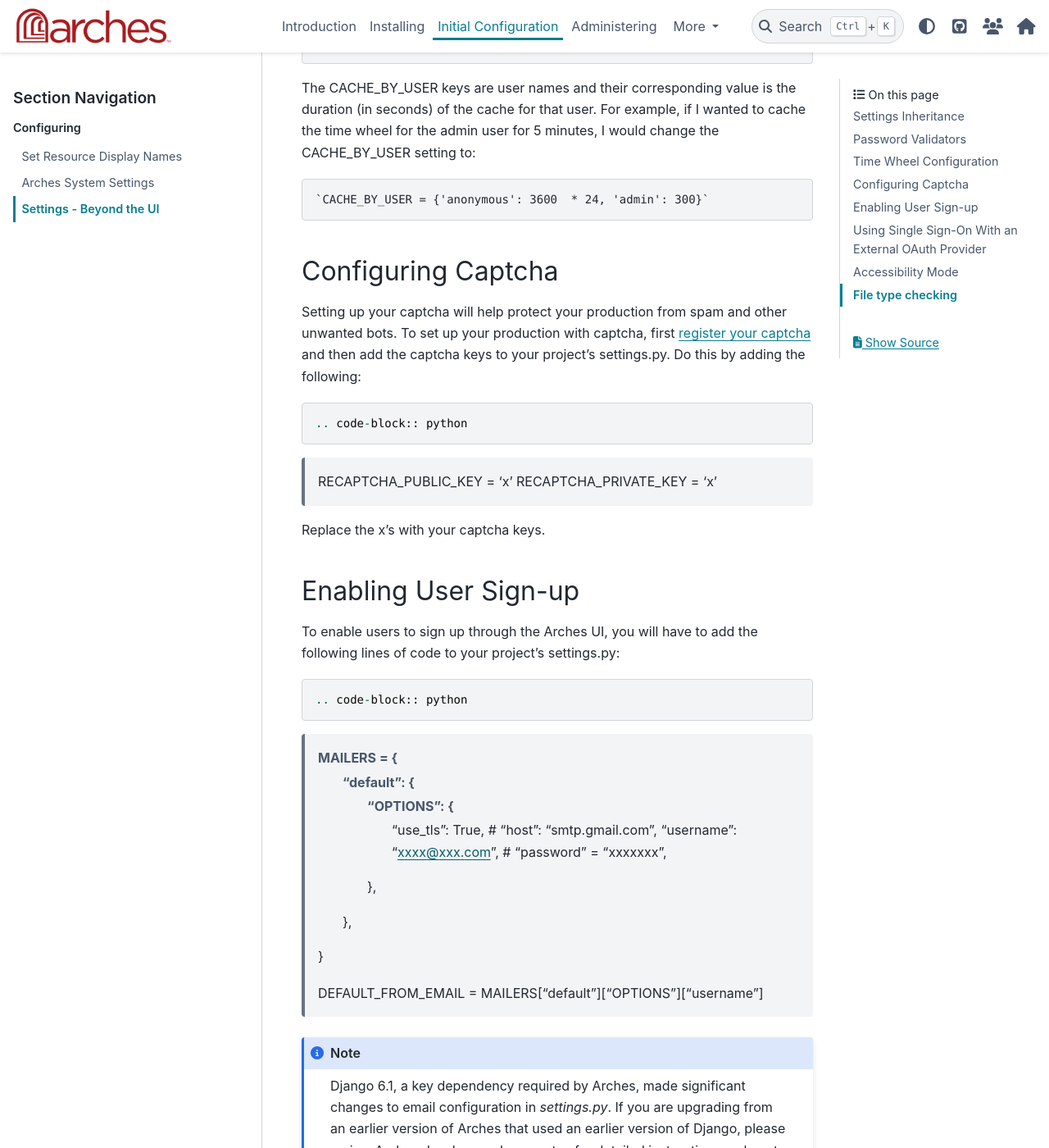
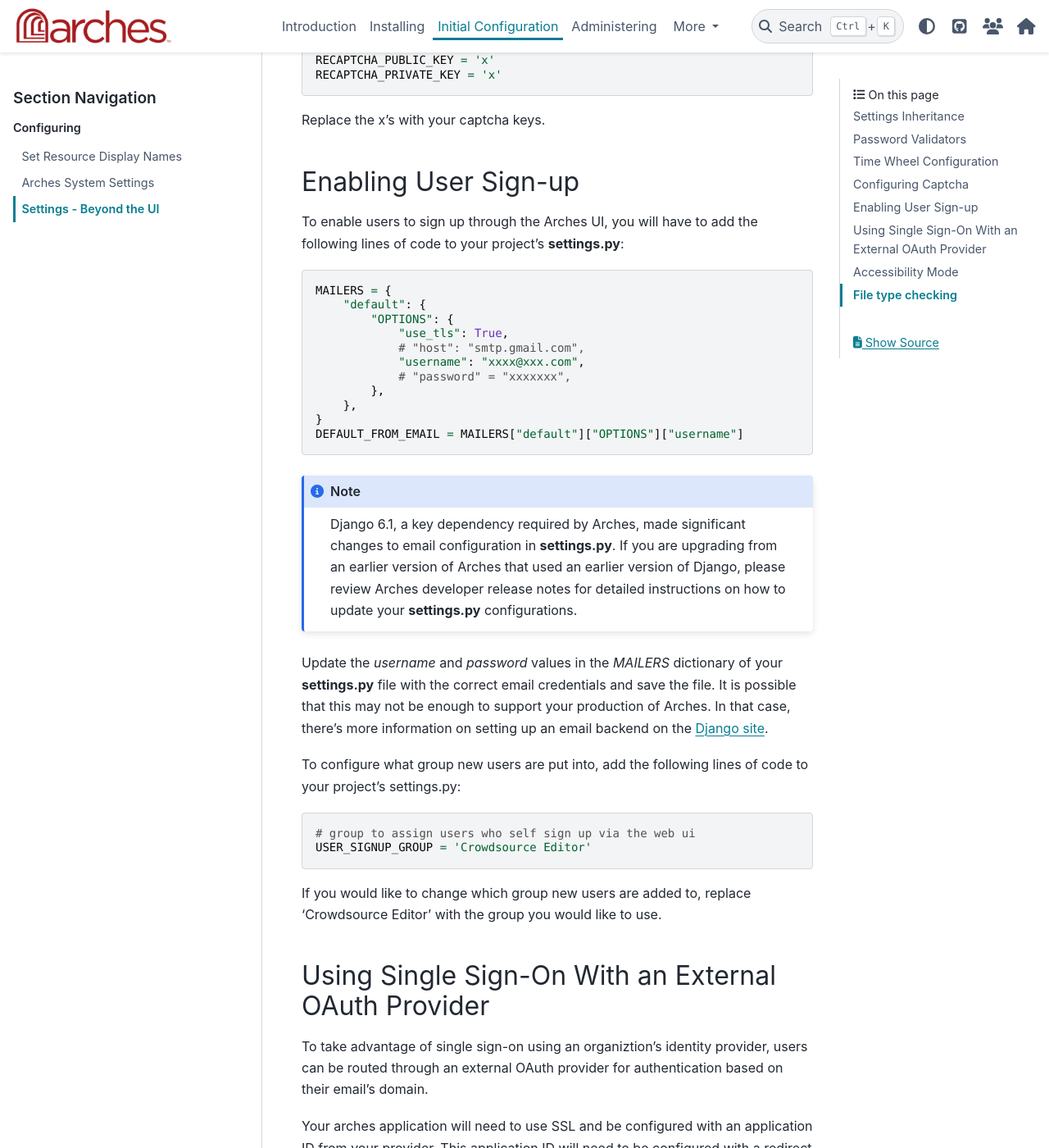
Before and after one commit to archesproject/arches-docs, a Sphinx documentation site: the page built from docs/configuring/settings-beyond-the-ui.rst, in a window 1280 px wide and 1400 px high, scrolled down 4944 px. Shown: the whole window at 82% size. Built offline with Sphinx 7.4.7 and the PyData theme 0.15.4, drawn with Linux system fonts in a browser that asks for light colours; some of the changed text lies outside the part shown.

Commit message:
Fixed formatting bugs

```diff
--- a/docs/configuring/settings-beyond-the-ui.rst
+++ b/docs/configuring/settings-beyond-the-ui.rst
@@ -99,7 +99,7 @@
 
 You may decide, however, that the bins do not reflect your data very well, and in that case you can manually define your time wheel configuration by editing the TIMEWHEEL_DATE_TIERS setting.
 
-Here is an example of a custom time wheel::
+Here is an example of a custom time wheel:
 
 
 .. code-block:: python
@@ -131,7 +131,7 @@
     - "range" - A range is optional, but including one will restrict the bins to only those within the range.
 
 If you do need to represent decades or years in your time wheel and this impacts performance, you can cache the time wheel for users that may load the search page frequently. To do so, you just need to activate caching for your project.
-If you have Memcached running at the following location `127.0.0.1:11211` then the time wheel will automatically be cached for the 'anonymous' user. If not you can update the CACHES setting of your project::
+If you have Memcached running at the following location `127.0.0.1:11211` then the time wheel will automatically be cached for the 'anonymous' user. If not you can update the CACHES setting of your project:
 
 
 .. code-block:: python
@@ -162,7 +162,7 @@
 Configuring Captcha
 -------------------
 
-Setting up your captcha will help protect your production from spam and other unwanted bots. To set up your production with captcha, first `register your captcha <https://www.google.com/recaptcha/intro/v3beta.html>`_ and then add the captcha keys to your project's settings.py. Do this by adding the following::
+Setting up your captcha will help protect your production from spam and other unwanted bots. To set up your production with captcha, first `register your captcha <https://www.google.com/recaptcha/intro/v3beta.html>`_ and then add the captcha keys to your project's settings.py. Do this by adding the following:
 
 
 .. code-block:: python
@@ -177,7 +177,7 @@
 Enabling User Sign-up
 ---------------------
 
-To enable users to sign up through the Arches UI, you will have to add the following lines of code to your project's settings.py::
+To enable users to sign up through the Arches UI, you will have to add the following lines of code to your project's **settings.py**:
 
 
 .. code-block:: python
@@ -192,15 +192,14 @@
             },
         },
     }
-
     DEFAULT_FROM_EMAIL = MAILERS["default"]["OPTIONS"]["username"]
 
 
 .. note::
-    Django 6.1, a key dependency required by Arches, made significant changes to email configuration in `settings.py`. If you are upgrading from an earlier version of Arches that used an earlier version of Django, please review Arches developer release notes for detailed instructions on how to update your `settings.py` configurations.
+    Django 6.1, a key dependency required by Arches, made significant changes to email configuration in **settings.py**. If you are upgrading from an earlier version of Arches that used an earlier version of Django, please review Arches developer release notes for detailed instructions on how to update your **settings.py** configurations.
 
 
-Update the `username` and `password` values in the `MAILERS` dictionary of your `settings.py` file with the correct email credentials and save the file. It is possible that this may not be enough to support your production of Arches. In that case, there's more information on setting up an email backend on the `Django site <https://docs.djangoproject.com/en/stable/topics/email/#smtp-backend>`_.
+Update the `username` and `password` values in the `MAILERS` dictionary of your **settings.py** file with the correct email credentials and save the file. It is possible that this may not be enough to support your production of Arches. In that case, there's more information on setting up an email backend on the `Django site <https://docs.djangoproject.com/en/stable/topics/email/#smtp-backend>`_.
 
 
 To configure what group new users are put into, add the following lines of code to your project's settings.py::
```
